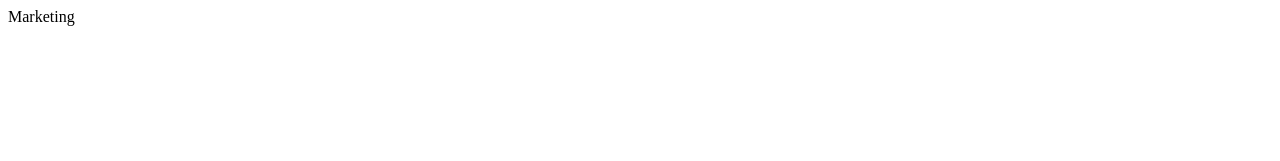
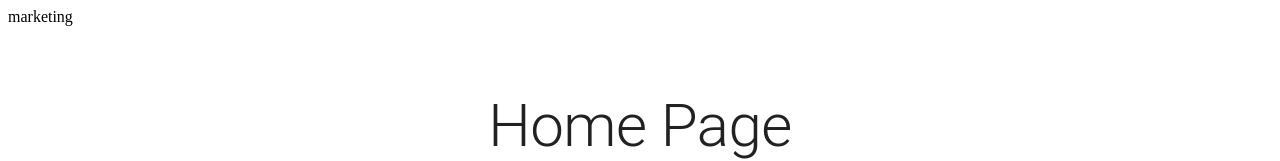
Before and after one commit to p2arthur/mfe_deployment_study, a React app in the folder marketing/: page / in a window 1280 px wide. Shown: the top 161 px of the page. Built offline with nearby package versions, Linux system fonts and the light colour scheme.

Commit message:
testing marketing page

```diff
--- a/marketing/src/App.js
+++ b/marketing/src/App.js
@@ -7,15 +7,15 @@ import Pricing from './components/Pricing';
 export default function App() {
   return (
     <div>
-      Marketing
-      {/* <StylesProvider>
+      marketing
+      <StylesProvider>
         <BrowserRouter>
           <Routes>
             <Route exact path="/pricing" element={<Pricing />} />
             <Route exact path="/" element={<Album />} />
           </Routes>
         </BrowserRouter>
-      </StylesProvider> */}
+      </StylesProvider>
     </div>
   );
 }
```
